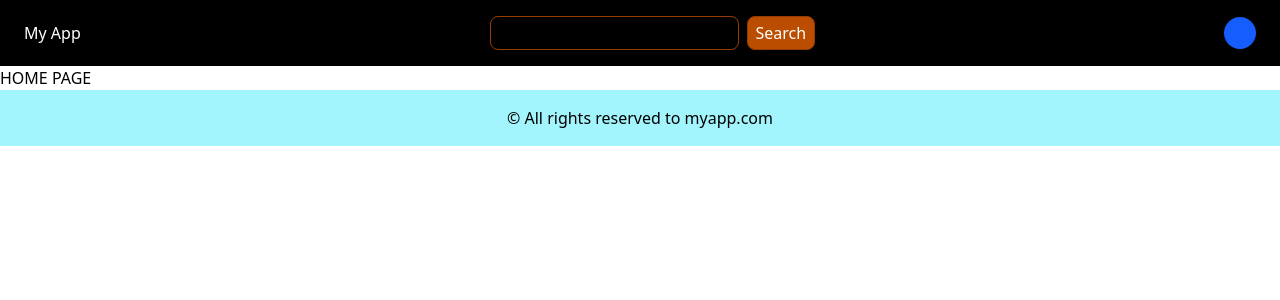
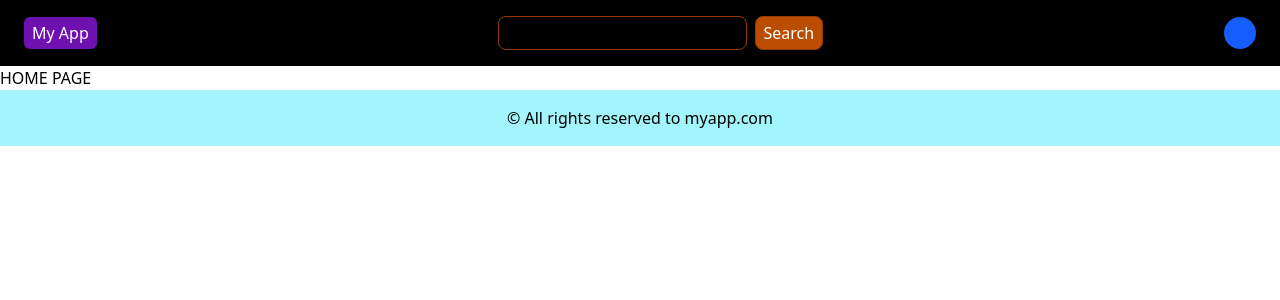
Before and after one commit to raghav511/ppa-mern, a React (Vite) app in the folder React/day9-day10-mini-project/: page / in a window 1280 px wide. Shown: the top 300 px of the page. Built offline with nearby package versions, Linux system fonts and the light colour scheme.

Commit message:
fixed the app name styling

```diff
--- a/React/day9-day10-mini-project/src/components/Navbar.jsx
+++ b/React/day9-day10-mini-project/src/components/Navbar.jsx
@@ -15,7 +15,9 @@ const Navbar = () => {
 
     return (
         <nav className="flex px-6 py-4 justify-between items-center bg-black text-white">
-            <Link to="/">My App</Link>
+            <Link to="/" className="py-1 px-2 bg-purple-800 text-white rounded-md w-fit">
+                My App
+            </Link>
             <div>
                 <input
                     className="px-2 py-1 border-1 border-amber-800 rounded-lg mr-2"
```
